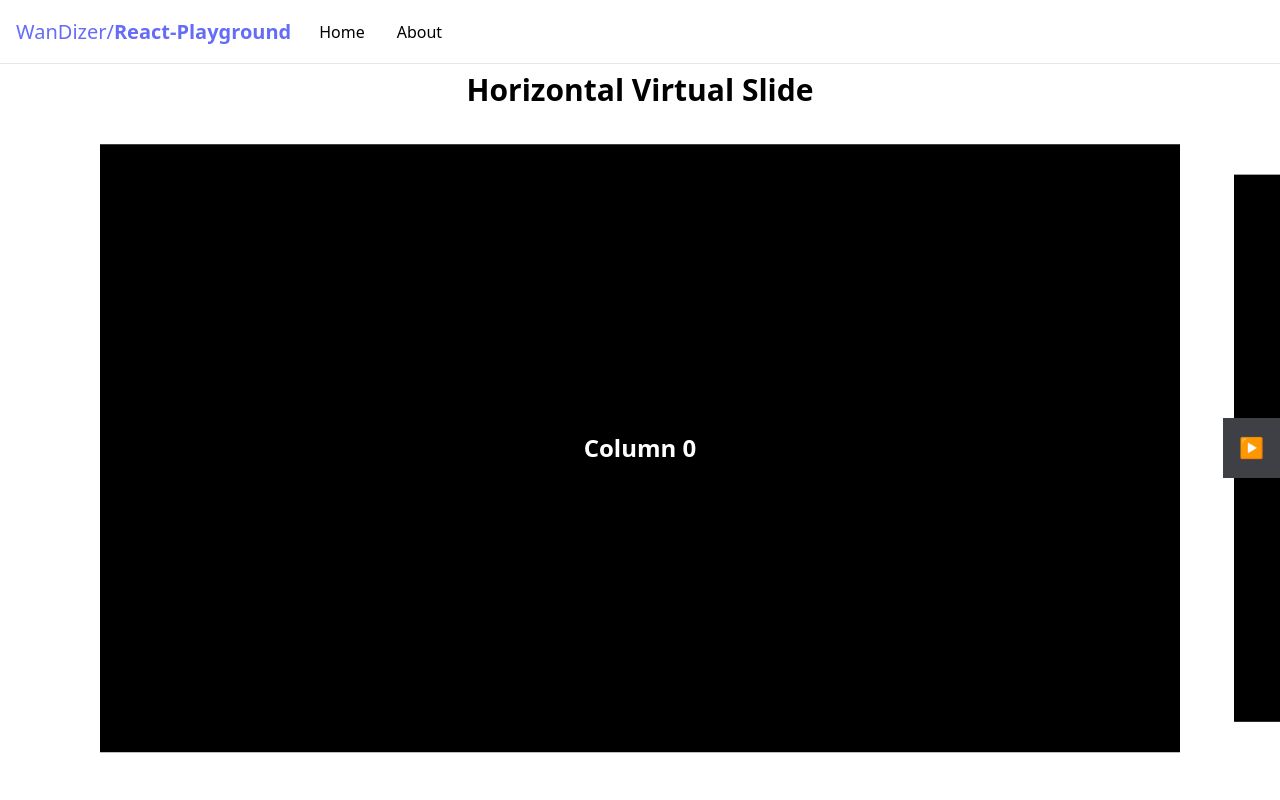
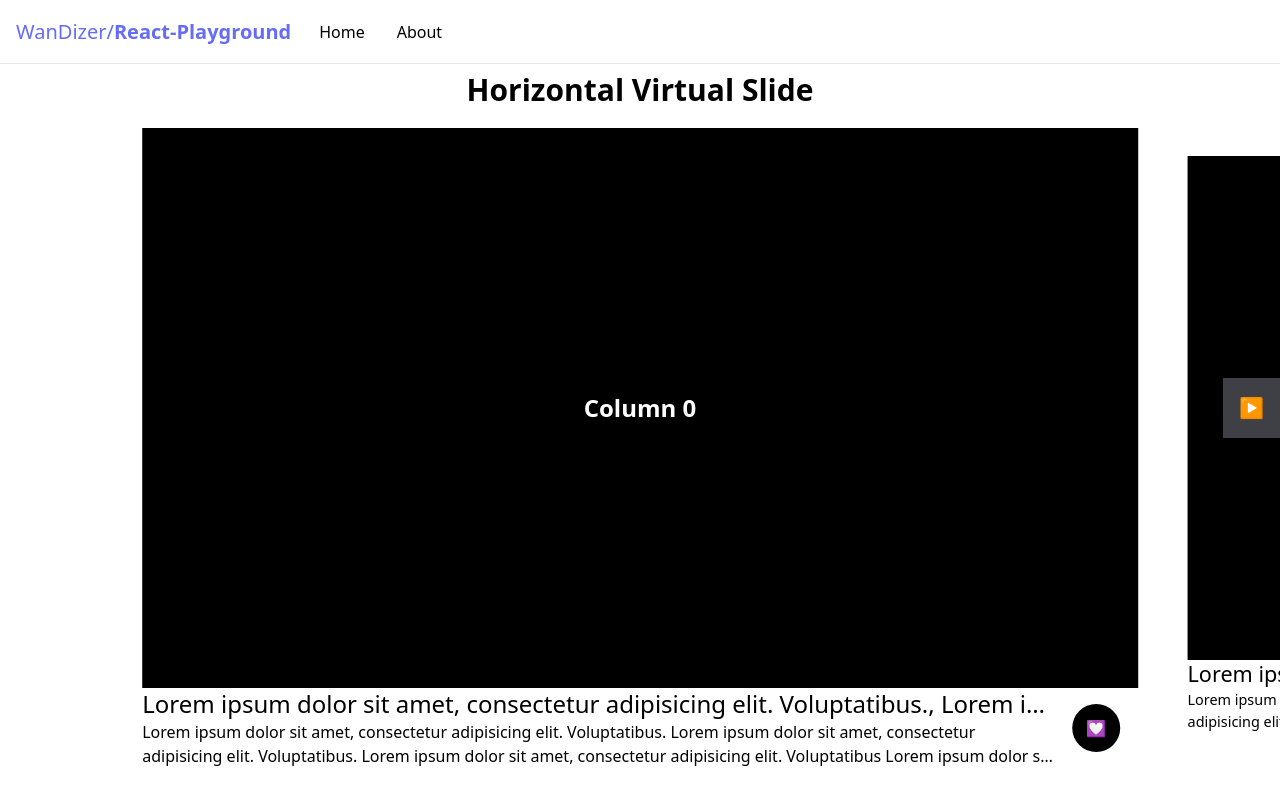
Before and after one commit to wandizer/react-playground, a React (Vite) app: page /project/horizontal-virtual-slide in a window 1280 px wide. Built offline with nearby package versions, Linux system fonts and the light colour scheme.

Commit message:
implement debounce on horizontal virtual slide + description on bottom

```diff
--- a/src/routes/project/horizontal-virtual-slide.lazy.tsx
+++ b/src/routes/project/horizontal-virtual-slide.lazy.tsx
@@ -1,7 +1,8 @@
 import { createLazyFileRoute } from "@tanstack/react-router";
-import { useVirtualizer } from "@tanstack/react-virtual";
+import { useVirtualizer, Virtualizer } from "@tanstack/react-virtual";
 import classNames from "classnames";
-import { useCallback, useEffect, useRef, useState } from "react";
+import debounce from "lodash/debounce";
+import { useCallback, useEffect, useMemo, useRef, useState } from "react";
 
 export const Route = createLazyFileRoute("/project/horizontal-virtual-slide")({
   component: HorizontalVirtualSlide,
@@ -53,23 +54,27 @@ const getMinRatioWidth = (
 
 function HorizontalVirtualSlide() {
   const [currentIndex, setCurrentIndex] = useState(0);
-  // const currentIndex = useRef(0);
   const parentRef = useRef<HTMLDivElement>(null);
-  const length = 50;
-  const minPaddingX = 100; // in px
+  const length = 50; // Number of columns
+  const minPaddingX = 100; // Minimum padding in px
+  const bottomPadding = 80; // Bottom padding in px (also used for info height)
+  const isFirst = currentIndex === 0;
+  const isLast = currentIndex === length - 1;
+
   const estimatedSize = getMinRatioWidth(
     "16:9",
     parentRef.current
       ? {
-          innerHeight: parentRef.current.clientHeight,
+          innerHeight: parentRef.current.clientHeight - bottomPadding,
           innerWidth: parentRef.current.clientWidth - minPaddingX * 2,
         }
       : undefined,
   );
 
-  const paddingX = (window.innerWidth - estimatedSize) / 2; // in px
-  const isFirst = currentIndex === 0;
-  const isLast = currentIndex === length - 1;
+  const paddingX = useMemo(
+    () => (window.innerWidth - estimatedSize) / 2,
+    [estimatedSize],
+  );
 
   const columnVirtualizer = useVirtualizer({
     horizontal: true,
@@ -81,44 +86,43 @@ function HorizontalVirtualSlide() {
     paddingEnd: paddingX,
     scrollPaddingStart: paddingX,
     scrollPaddingEnd: paddingX,
-    isScrollingResetDelay: 500,
-    onChange(instance) {
+    onChange: useCallback(
+      (instance: Virtualizer<HTMLDivElement, Element>) => {
         // Update the current index on scroll
         const alignedIndex = getCurrentIndexFromRange(instance.range);
         if (alignedIndex !== currentIndex) {
           setCurrentIndex(alignedIndex);
         }
       },
+      [currentIndex],
+    ),
   });
 
-  // Recalculate column widths on window resize
   useEffect(() => {
     const recalculateColumnWidths = () => columnVirtualizer.measure();
-    window.addEventListener("resize", recalculateColumnWidths);
-    return () => window.removeEventListener("resize", recalculateColumnWidths);
+    const debouncedResizeHandler = debounce(recalculateColumnWidths, 250);
+    window.addEventListener("resize", debouncedResizeHandler);
+    return () => window.removeEventListener("resize", debouncedResizeHandler);
   }, [columnVirtualizer]);
 
   const handleSmoothScroll = useCallback(
     (index: number) => {
-      columnVirtualizer.scrollToIndex(index, {
-        // ! Buggy
-        // behavior: "smooth",
-      });
+      columnVirtualizer.scrollToIndex(index, { behavior: "smooth" });
     },
     [columnVirtualizer],
   );
 
-  const handlePrev = () => {
+  const handlePrev = useCallback(() => {
     if (currentIndex > 0) {
       handleSmoothScroll(currentIndex - 1);
     }
-  };
+  }, [currentIndex, handleSmoothScroll]);
 
-  const handleNext = () => {
+  const handleNext = useCallback(() => {
     if (currentIndex < length - 1) {
       handleSmoothScroll(currentIndex + 1);
     }
-  };
+  }, [currentIndex, handleSmoothScroll]);
 
   return (
     <main className="pt-16">
@@ -131,6 +135,7 @@ function HorizontalVirtualSlide() {
           <button
             onClick={handlePrev}
             className="absolute top-1/2 left-0 transform -translate-y-1/2 text-white text-xl p-4 bg-zinc-700 z-10"
+            style={{ marginTop: -(bottomPadding / 2) }}
           >
             ◀️
           </button>
@@ -143,7 +148,7 @@ function HorizontalVirtualSlide() {
           <div
             className="relative top-1/2 transform -translate-y-1/2"
             style={{
-              height: `${(estimatedSize / 16) * 9}px`,
+              height: `${(estimatedSize / 16) * 9 + bottomPadding}px`, // 80px for info
               width: `${columnVirtualizer.getTotalSize()}px`,
             }}
           >
@@ -160,18 +165,54 @@ function HorizontalVirtualSlide() {
                   }}
                   {...(!isCurrent && { "aria-hidden": true, inert: "true" })}
                 >
+                  <div
+                    className={classNames(
+                      "w-full h-full transition-all duration-300 delay-150 ease-in-out",
+                      {
+                        "scale-90 transform": !isCurrent,
+                      },
+                    )}
+                  >
                     {/* Cover */}
                     <div
                       tabIndex={0}
                       className={classNames(
                         "w-full h-full bg-black flex items-center justify-center text-white text-2xl font-bold",
-                      {
-                        "scale-90 transform transition-all duration-500 ease-in-out":
-                          !isCurrent,
-                      },
                       )}
                     >
                       Column {virtualColumn.index}
+                    </div>
+                    {/* Info */}
+                    <div className="max-h-20 flex flex-row flex-nowrap">
+                      <div className="w-11/12">
+                        <h2 className="text-2xl truncate">
+                          Lorem ipsum dolor sit amet, consectetur adipisicing
+                          elit. Voluptatibus., Lorem ipsum dolor sit amet,
+                          consectetur adipisicing elit. Voluptatibus
+                        </h2>
+                        <p className="line-clamp-2">
+                          Lorem ipsum dolor sit amet, consectetur adipisicing
+                          elit. Voluptatibus. Lorem ipsum dolor sit amet,
+                          consectetur adipisicing elit. Voluptatibus. Lorem
+                          ipsum dolor sit amet, consectetur adipisicing elit.
+                          Voluptatibus Lorem ipsum dolor sit amet, consectetur
+                          adipisicing elit. VoluptatibusLorem ipsum dolor sit
+                          amet, consectetur adipisicing elit. VoluptatibusLorem
+                          ipsum dolor sit amet, consectetur adipisicing elit.
+                          VoluptatibusLorem ipsum dolor sit amet, consectetur
+                          adipisicing elit. VoluptatibusLorem ipsum dolor sit
+                          amet, consectetur adipisicing elit. Voluptatibus
+                        </p>
+                      </div>
+                      <div className="w-1/12 flex items-center justify-center">
+                        <button
+                          type="button"
+                          className="w-12 h-12 rounded-full bg-black"
+                        >
+                          💟
+                        </button>
+                      </div>
+                    </div>
                   </div>
                 </div>
               );
@@ -183,6 +224,7 @@ function HorizontalVirtualSlide() {
           <button
             onClick={handleNext}
             className="absolute top-1/2 right-0 transform -translate-y-1/2 text-white text-xl p-4 bg-zinc-700 z-10"
+            style={{ marginTop: -(bottomPadding / 2) }}
           >
             ▶️
           </button>
```
Lines whose indentation alone changed are shown as unchanged.
